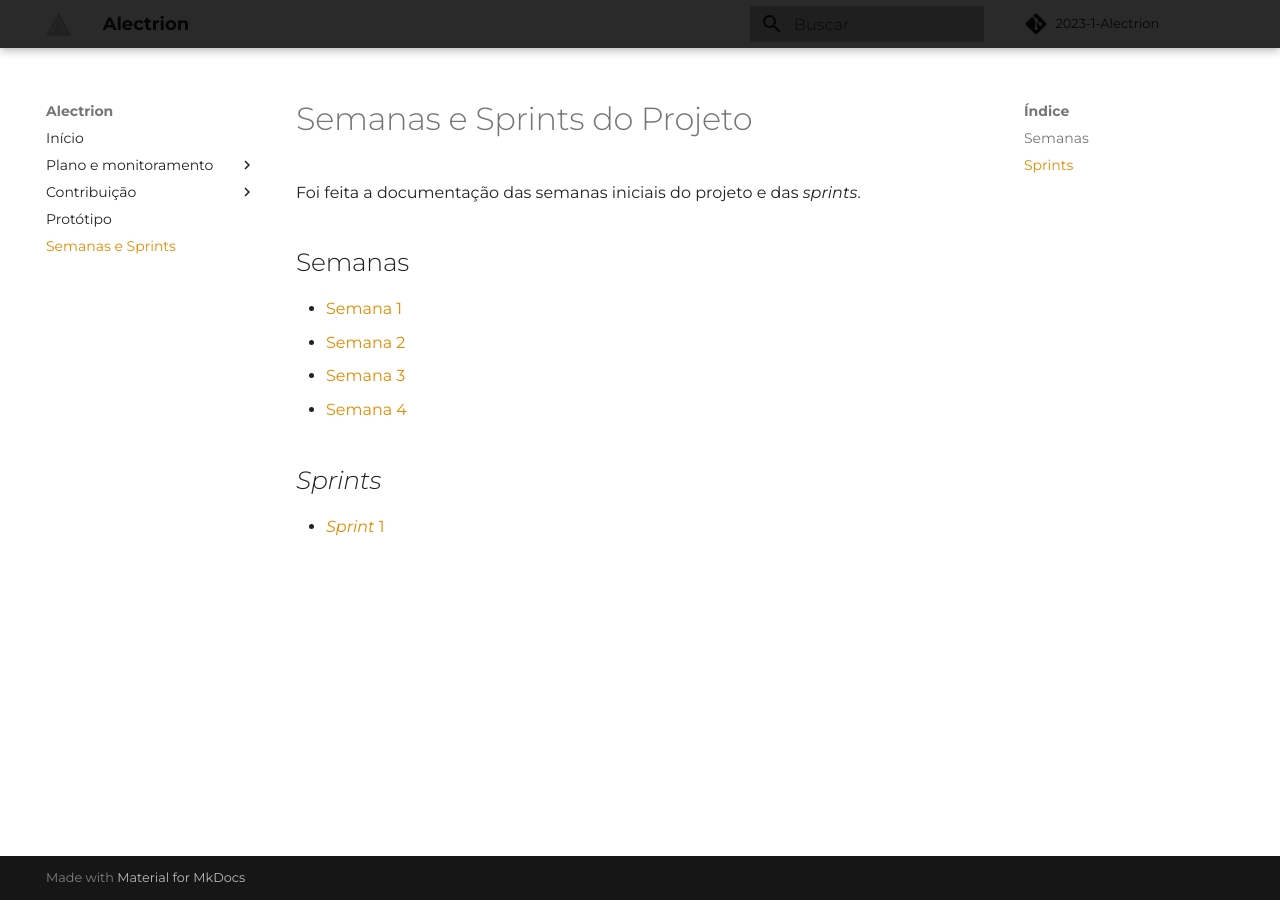
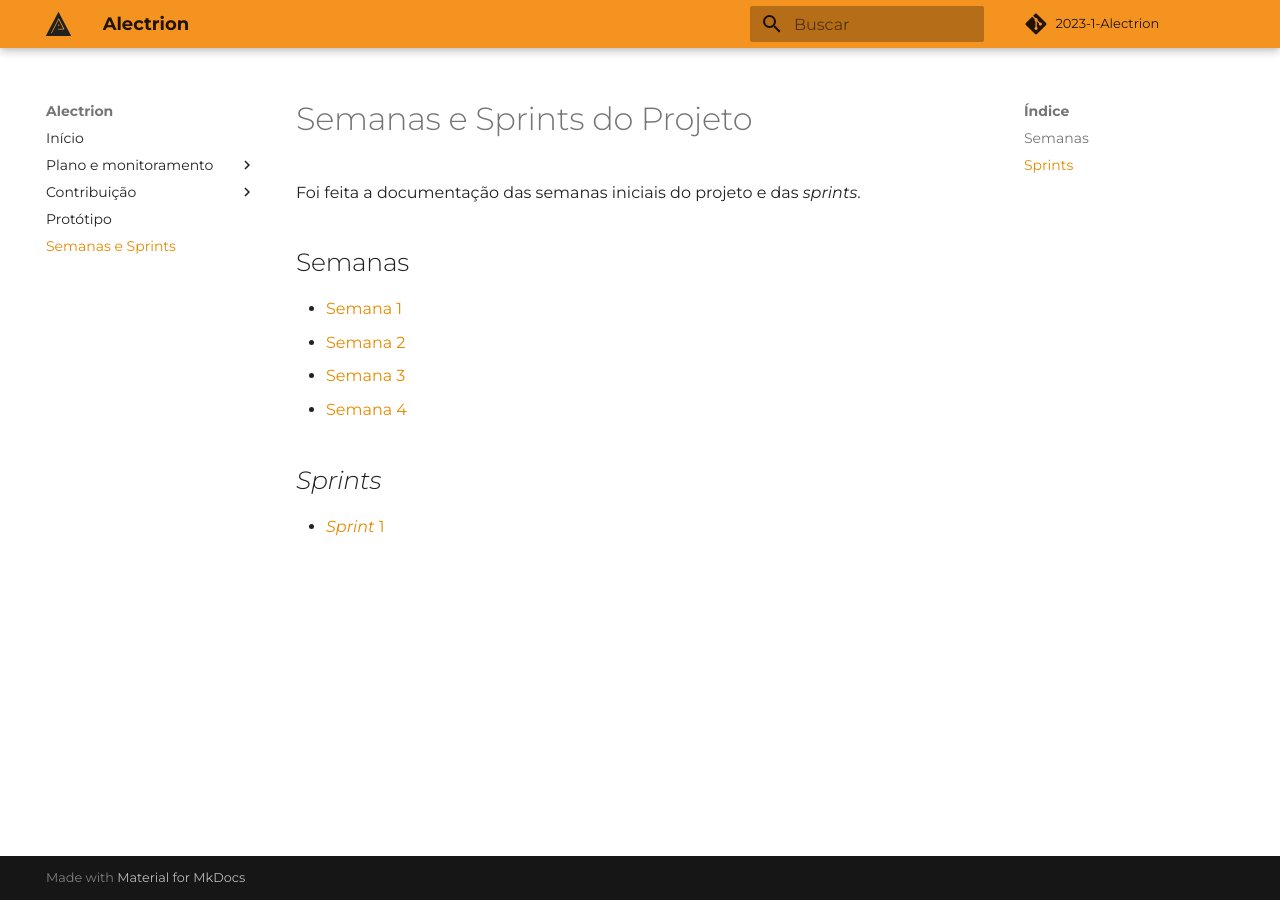
Before and after one commit to fga-eps-mds/2023-1-Alectrion-DOC, an MkDocs documentation site: the page built from docs/semanas-sprints.md, in a window 1280 px wide. Built offline with MkDocs 1.6.1 and Material for MkDocs 9.7.7, drawn with Linux system fonts in a browser that asks for light colours; some web fonts are replaced; comment, search, counter and statistics services are not loaded.

Commit message:
alteracao da cor do nav

```diff
--- a/docs/stylesheets/styles.css
+++ b/docs/stylesheets/styles.css
@@ -1,5 +1,9 @@
 .md-header {
-  background: #2a2a2a;
+  background: #F49320 !important;
+}
+
+.md-tabs {
+  background: #F49320 !important;
 }
 
 p img {
```
